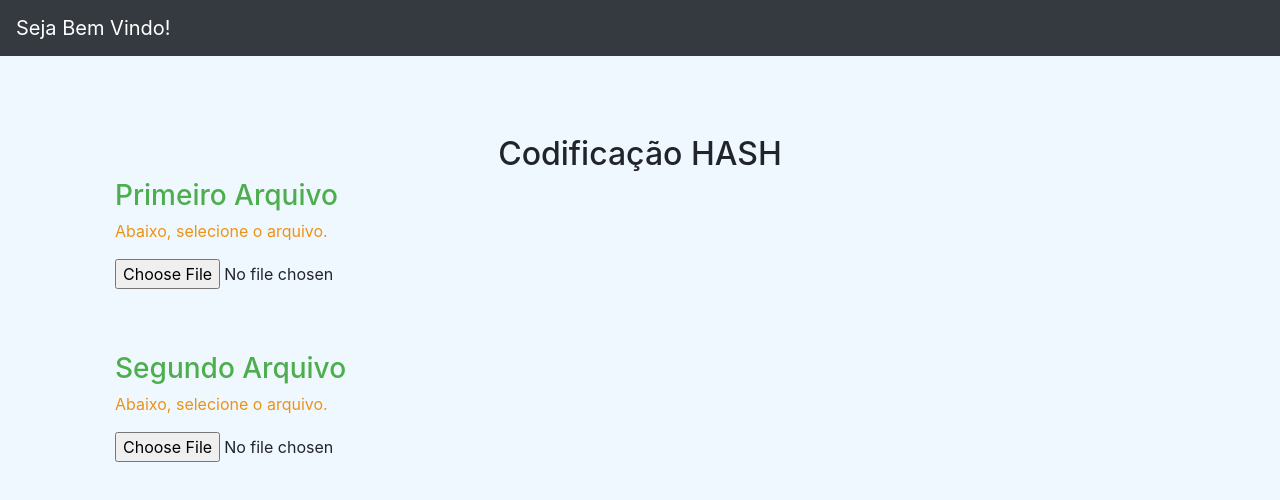
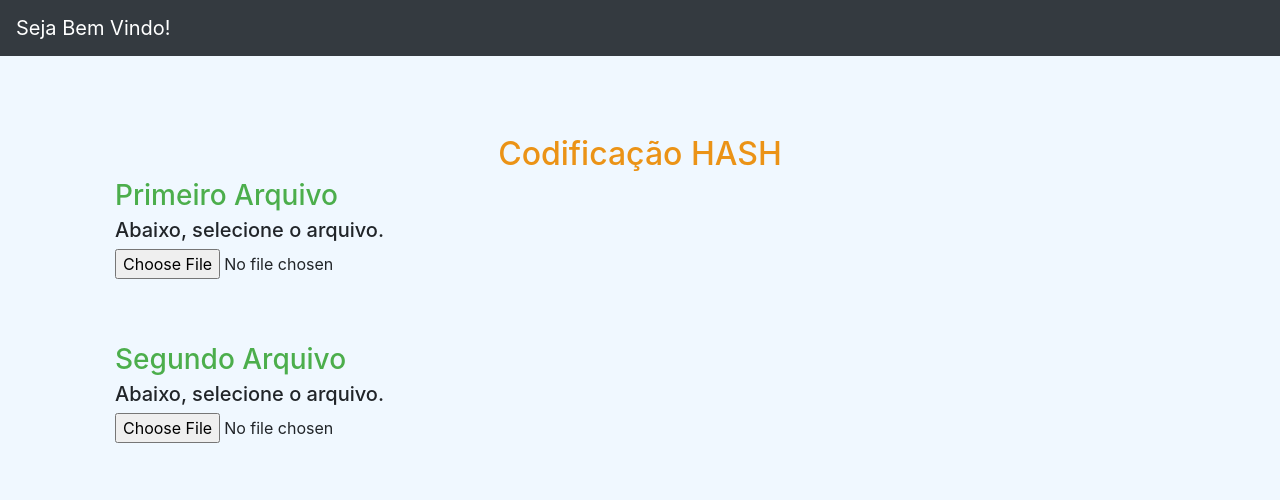
Before and after one commit to santhiagosdp/SHA-SD, a plain HTML site: page index.html in a window 1280 px wide. Drawn offline with nearby package versions, Linux system fonts and the light colour scheme.

Commit message:
adequação das linhas bootstrap
alterando local dos carregadores de arquivos e cores/modelos dos nome hash

```diff
--- a/css/style.css
+++ b/css/style.css
@@ -1,3 +1,9 @@
+ /*
+Turma de Segurança de Sistemas 2017/2
+Sistemas de Informação
+CEULP ULBRA
+*/
+
 body {
   padding-top: 0px;
   padding-bottom: 40px;
@@ -6,7 +12,7 @@ body {
 h3{
   color: #4cae4c;
 }
-h5{
+h2{
   color:#eb9316;
 }
 p{
--- a/index.html
+++ b/index.html
@@ -1,3 +1,9 @@
+<!--
+Turma de Segurança de Sistemas 2017/2
+Sistemas de Informação
+CEULP ULBRA
+ -->
+
 
 <!DOCTYPE html>
 <!doctype html>
@@ -34,24 +40,30 @@
         <div class="container" >
             <div class="col-md-12">
 				<div class="col-md-2"></div>
-                    <div class="col-md-4">
+				<div class="col-md-10">
 					<div>
 						<h3>Primeiro Arquivo</h3>
-							<p>Abaixo, selecione o arquivo.</p>
+						<h5>Abaixo, selecione o arquivo.</h5>
 						<input id="file" type="file">
 						<p id="result"></p>
 					</div>
                 </div>
-					<br></br>
-					<div class="col-md-4">
+            </div>
+        </div>
+    </div>
+	</br></br>
+	<div class="row" >
+        <div class="container" >
+            <div class="col-md-12">
+			   <div class="col-md-2"></div>
+				<div class="col-md-10">
 					<div>
 						<h3>Segundo	Arquivo</h3>
-							<p>Abaixo, selecione o arquivo.</p>
+						<h5>Abaixo, selecione o arquivo.</h5>
 						<input id="file2" type="file">
 						<p id="result2"></p>
 					</div>
 				</div>
-					<div class="col-md-2"></div>
             </div>
         </div>
     </div>
--- a/js/app.js
+++ b/js/app.js
@@ -1,3 +1,8 @@
+ /*
+Turma de Segurança de Sistemas 2017/2
+Sistemas de Informação
+CEULP ULBRA
+*/
 
 //Lendo arquivo 01
 if (window.File && window.FileReader && window.FileList && window.Blob) {
@@ -14,7 +19,7 @@ if (window.File && window.FileReader && window.FileList && window.Blob) {
             var shaObj = new jsSHA("SHA-256", "TEXT");
             shaObj.update(tx);
             console.log(shaObj.getHash("HEX"));
-            document.getElementById('result').innerHTML =shaObj.getHash("HEX");
+            document.getElementById('result').innerHTML ="Hash do arquivo é: "+shaObj.getHash("HEX");
         }
         reader.readAsArrayBuffer(file);
     }
@@ -35,7 +40,7 @@ if (window.File && window.FileReader && window.FileList && window.Blob) {
             var shaObj = new jsSHA("SHA-256", "TEXT");
             shaObj.update(tx);
             console.log(shaObj.getHash("HEX"));
-            document.getElementById('result2').innerHTML = shaObj.getHash("HEX");
+            document.getElementById('result2').innerHTML ="Hash do arquivo é: "+shaObj.getHash("HEX");
         }
         reader.readAsArrayBuffer(file);
     }
```
Lines whose indentation alone changed are shown as unchanged.
